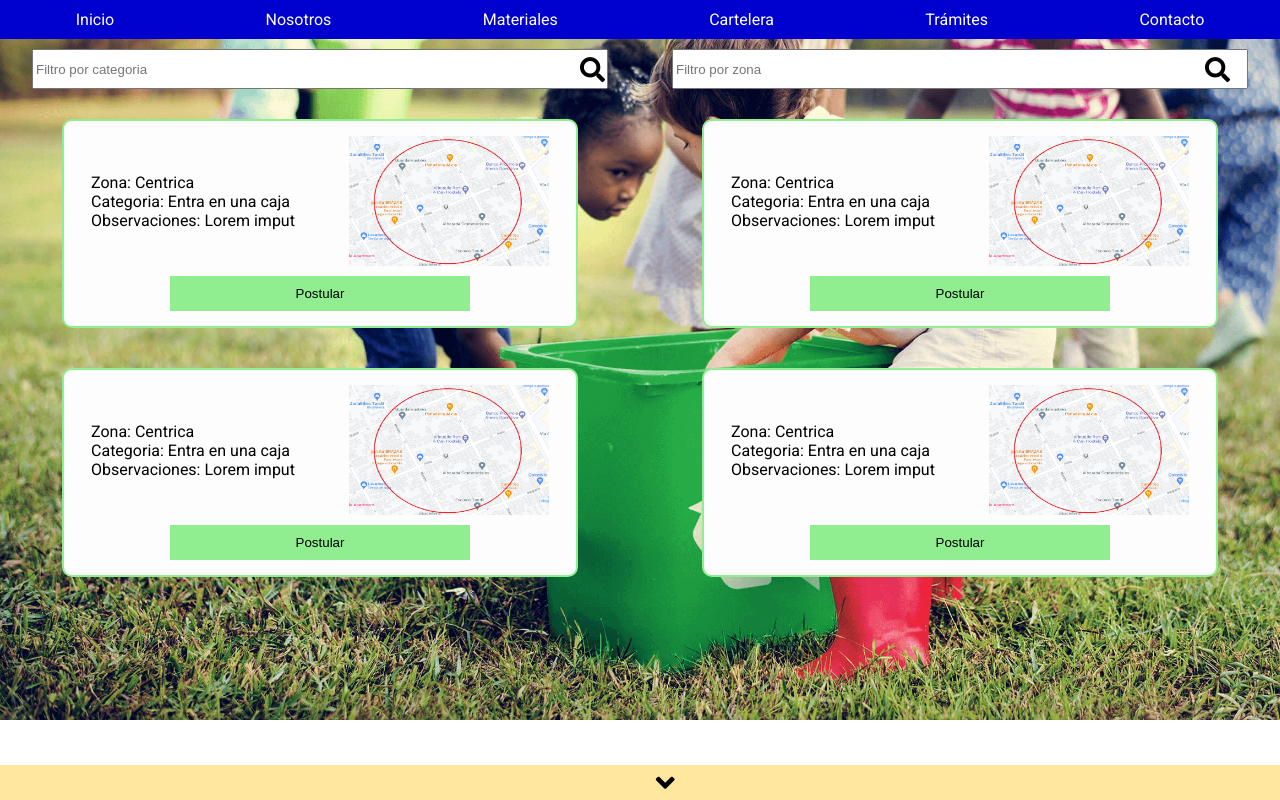
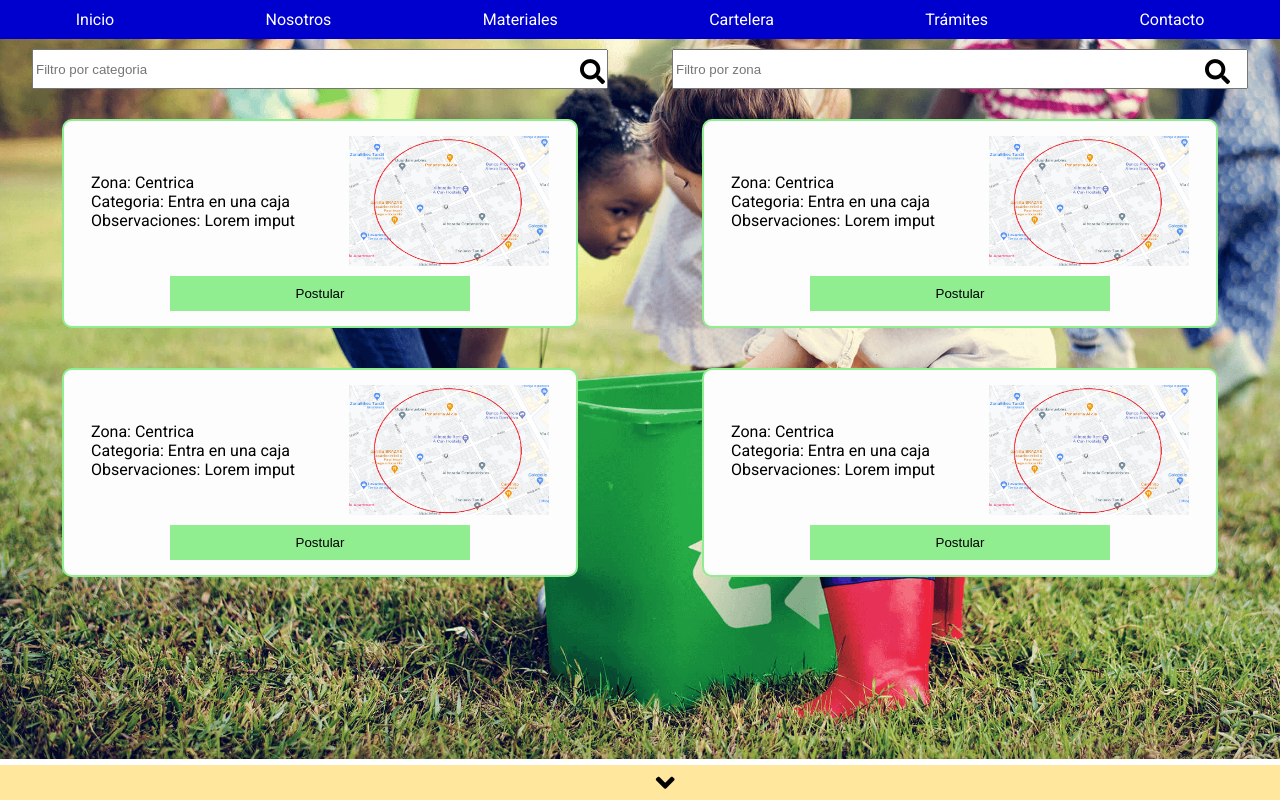
Before and after one commit to Lara-Schneeberger-Montero/TPI-prototipo, a plain HTML site: page HTML/cartelera.html in a window 1280 px wide. Drawn offline with Linux system fonts and the light colour scheme.

Commit message:
listo modificacion definitiva

```diff
--- a/CSS/cartelera.css
+++ b/CSS/cartelera.css
@@ -7,6 +7,11 @@
 body{
     margin: 0;
     font-family: 'Roboto', sans-serif;
+}
+main{
+    position: absolute;
+    width: 100%;
+    margin: 0;
     background-image: url(../IMG/fondo-inicio.png);
     background-repeat: no-repeat;
     background-size: cover;
@@ -51,13 +56,13 @@ a:visited{
 }
 .fa-search{
     position: absolute;
-    top: 57px;
+    top: 20px;
     right: 50px;
     font-size: 25px;
 }
 #segunda{
     position: absolute;
-    top: 57px;
+    top: 20px;
     left: 580px;
     font-size: 25px;
 }
@@ -105,7 +110,7 @@ h3, select{
     width: 500px;
     height: 510px;
     position: absolute;
-    top: 60px;
+    top: 20px;
     left: 400px;
     z-index: 10000;
     margin: auto;
--- a/CSS/contacto.css
+++ b/CSS/contacto.css
@@ -3,10 +3,15 @@
 body{
     margin: 0;
     font-family: 'Roboto', sans-serif;
+}
+main{
+    position: absolute;
+    width: 100%;
+    margin: 0;
     background-image: url(../IMG/fondo-inicio.png);
     background-repeat: no-repeat;
     background-size: cover;
-    height: 85vh;
+    height: 90vh;
 }
 header{
     background-color: rgb(0, 0, 206);
--- a/CSS/tramites.css
+++ b/CSS/tramites.css
@@ -3,6 +3,11 @@
 body{
     margin: 0;
     font-family: 'Roboto', sans-serif;
+}
+main{
+    position: absolute;
+    width: 100%;
+    margin: 0;
     background-image: url(../IMG/fondo-inicio.png);
     background-repeat: no-repeat;
     background-size: cover;
@@ -44,7 +49,7 @@ label{
     width: 500px;
     height: 510px;
     position: absolute;
-    top: 50px;
+    top: 10px;
     left: 400px;
     z-index: 10000;
     margin: auto;
--- a/HTML/cartelera.html
+++ b/HTML/cartelera.html
@@ -21,6 +21,7 @@
             </ul>
         </nav>
     </header>
+    <main>
     <div class="barras-navegacion">
     <input type="search" class="busqueda-barra" name="busqueda" placeholder="Filtro por categoria"><i class="fas fa-search" id="segunda"></i><input type="search" class="busqueda-barra-dos" placeholder="Filtro por zona"><i class="fas fa-search"></i>
     </div>
@@ -54,6 +55,7 @@
 
     </div>
     </div>
+</main>
     <footer>
         <a href="./tramites.html"><button type="submit" class="avanzar"><i class="fas fa-angle-down"></i></button></a>
     </footer>
```
Also changed, not shown: HTML/contacto.html (+2 -0 lines), HTML/tramites.html (+2 -0 lines).
